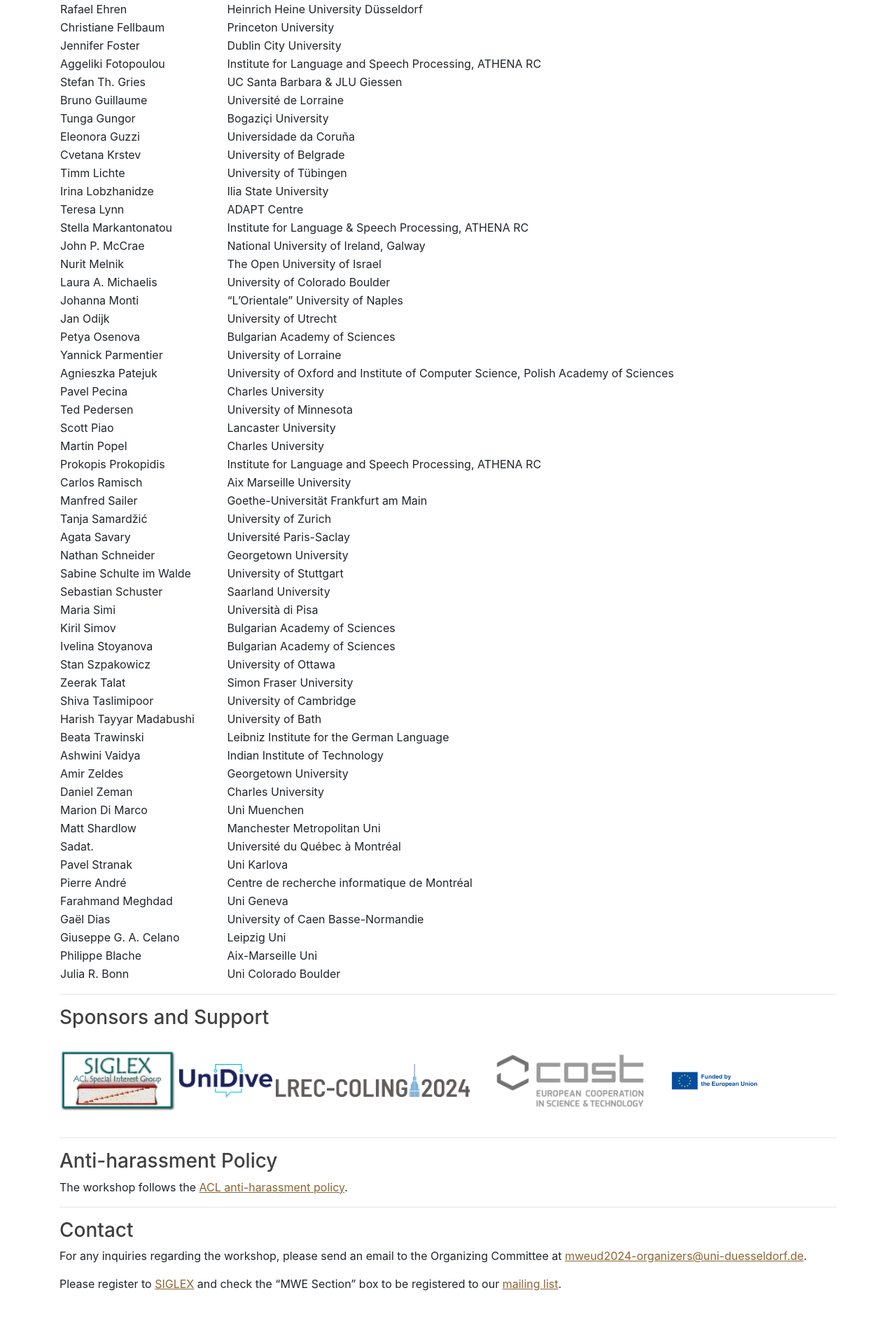
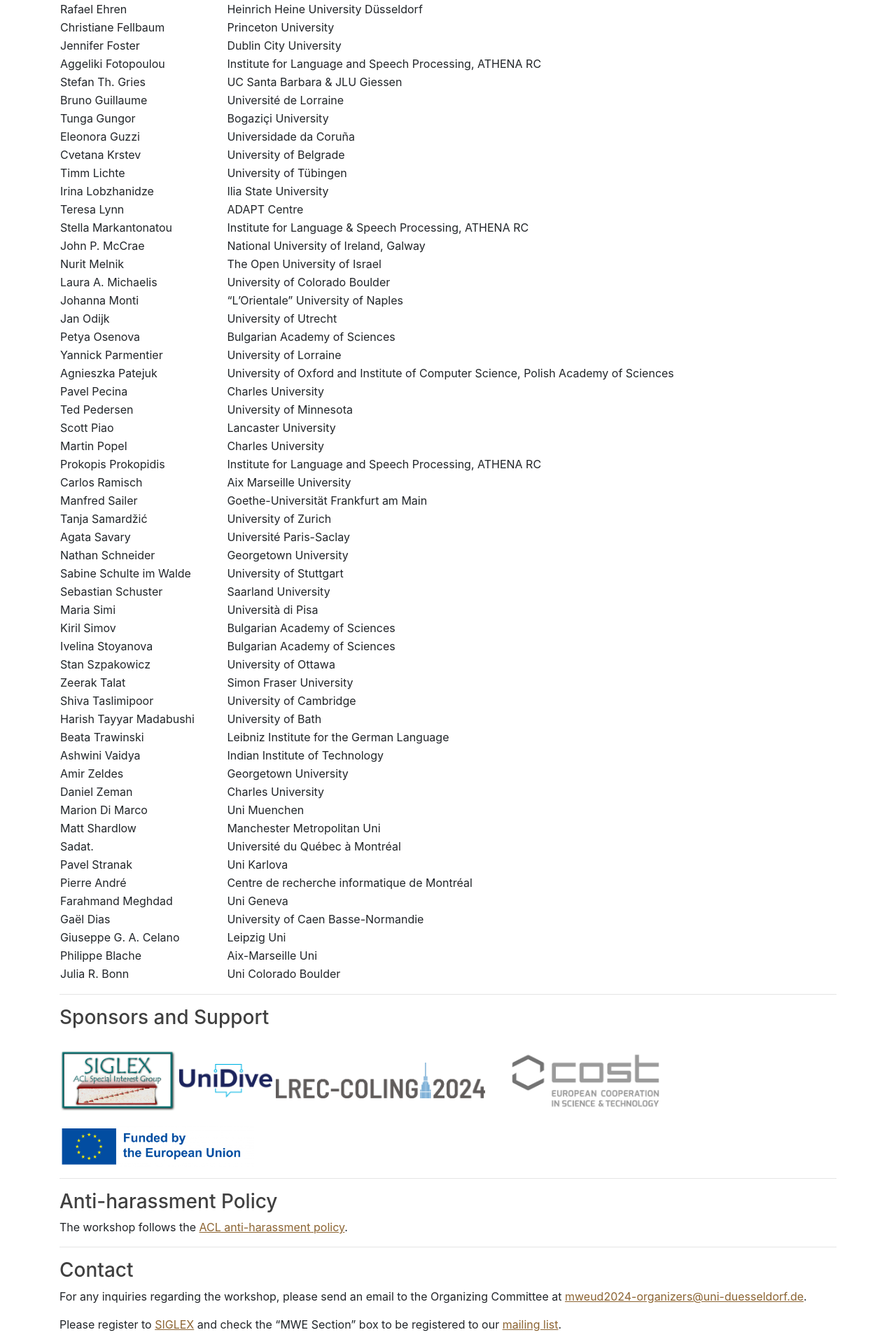
Before and after one commit to multiword/multiword.github.io, a Jekyll site: the page built from mweud2024/index.md, in a window 1280 px wide. Shown: the part 3781-5701 px from the top of the page at 70% size. Built offline with Jekyll 4.4.1, drawn with Linux system fonts in a browser that asks for light colours; comment, search, counter and statistics services are not loaded; before the commit the page ends 5643 px from its top, so only the background shows below that.

Commit message:
Increase size of a couple of logos

```diff
--- a/mweud2024/index.md
+++ b/mweud2024/index.md
@@ -247,9 +247,9 @@
 
 ![ACL SIGLEX](siglex.png){:height="15%" width="15%"}
 ![UniDive](unidive_logo.png){:height="12%" width="12%"}
-![LREC-COLING 2024](LOGO-LREC-COLING-2024-BASIC.png){:height="25%" width="25%"}
+![LREC-COLING 2024](LOGO-LREC-COLING-2024-BASIC.png){:height="27%" width="27%"}
 ![Cost Action](COST_LOGO_rgb_highresolution-1200x563.png){:height="25%" width="25%"}
-![EU](en-funded_by_the_eu-pos.png){:height="12%" width="12%"}
+![EU](en-funded_by_the_eu-pos.png){:height="25%" width="25%"}
 
 -----
 
```
